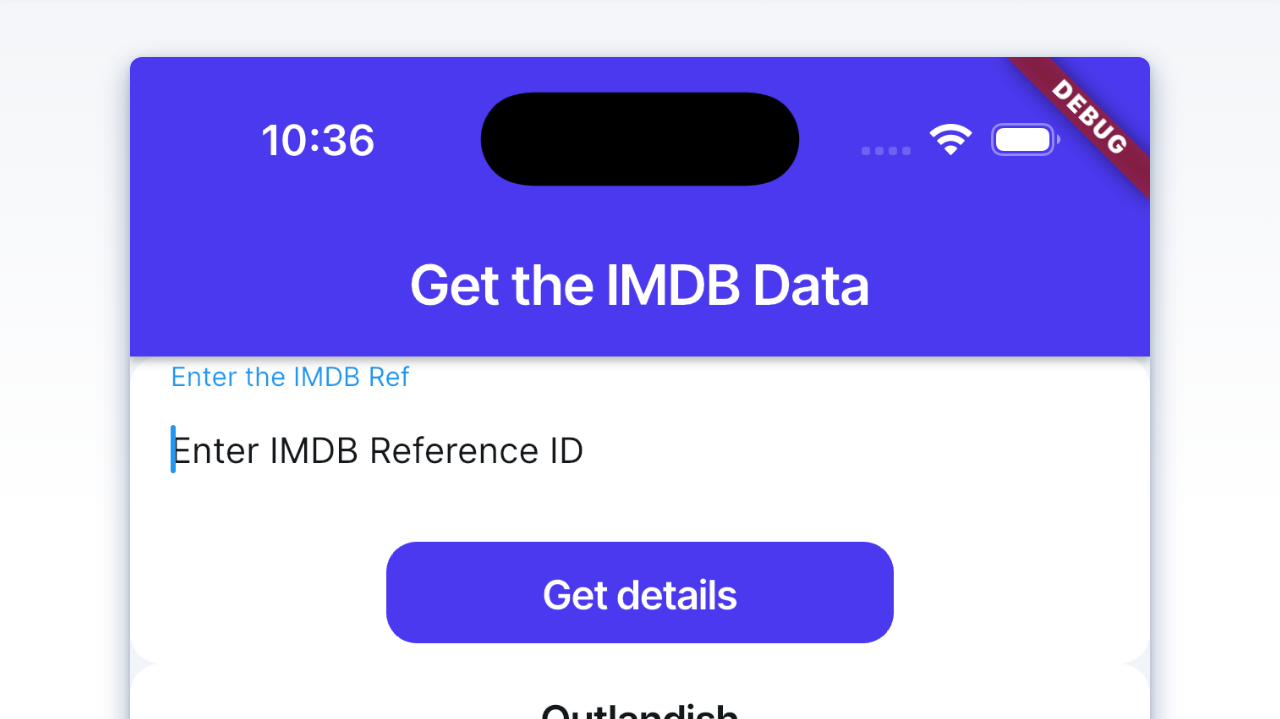
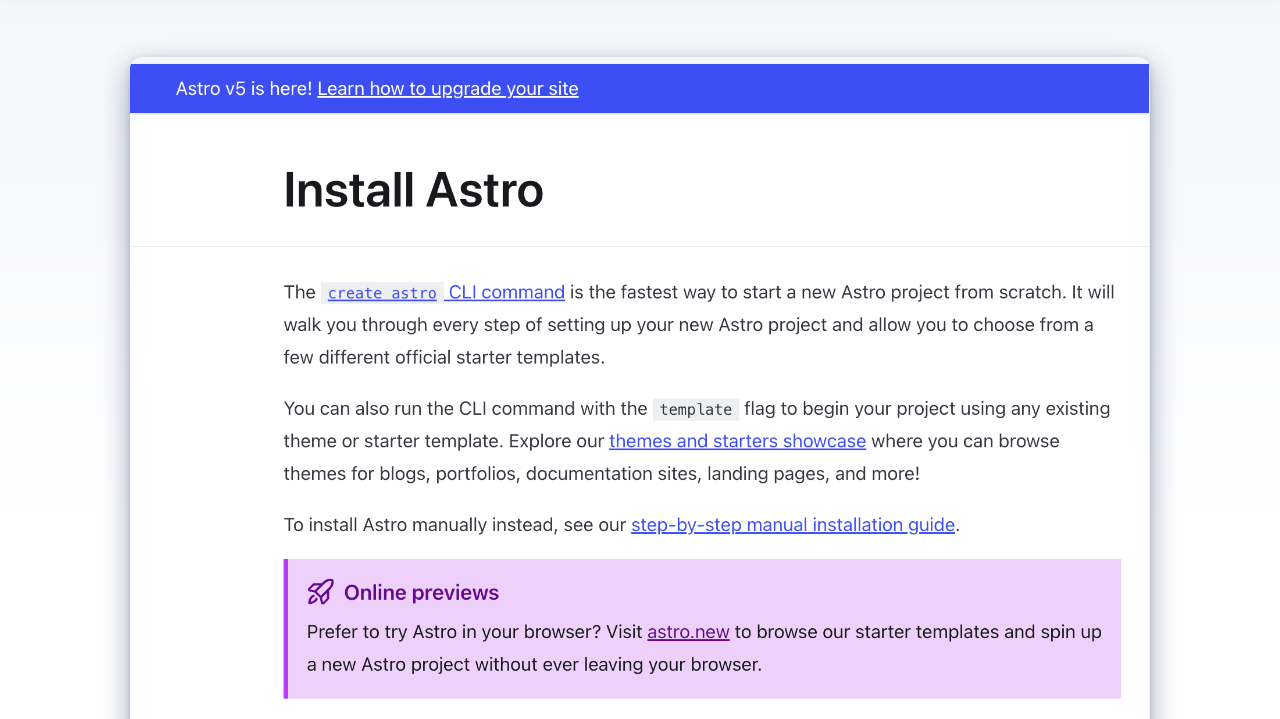
Before and after one commit to Spondycode/spondicious.com, an Astro site: page /blog/astrosetup in a window 1280 px wide. Shown: the part 81-800 px from the top of the page. Built offline with nearby package versions, Linux system fonts and the light colour scheme; Astro itself is replaced by a stand-in of ours.

Commit message:
added an image

```diff
--- a/src/content/blog/astrosetup.md
+++ b/src/content/blog/astrosetup.md
@@ -1,7 +1,7 @@
 ---
 description: 'Astro and the Front Matter'
 pubDate: Dec 21 2024
-heroImage: /imdbscreenshot.png
+heroImage: /Astro1.png
 title: 'Astro Setup'
 ---
 
```
Also changed, not shown: public/Astro1.png (added).
